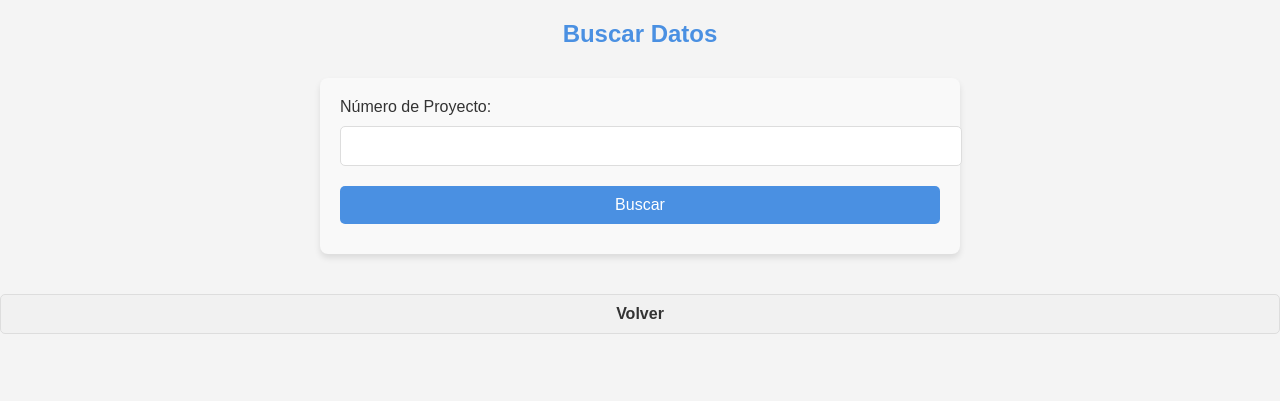
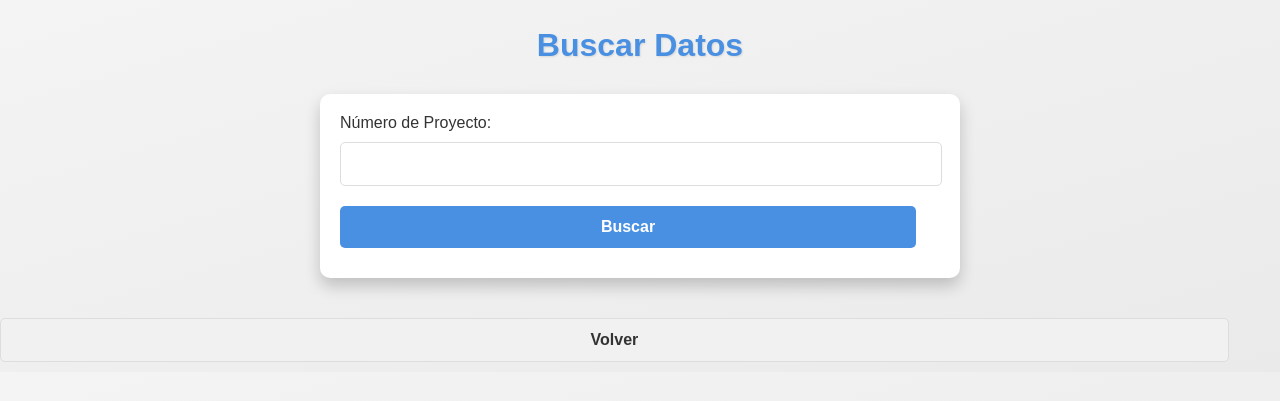
Before and after one commit to danny-calderon/php, a PHP site: page /buscar.php in a window 1280 px wide. Shown: the top 401 px of the page. Run offline with PHP 8.4, Linux system fonts and the light colour scheme.

Commit message:
añadimos cambios en los css

```diff
--- a/faltas/src/style.css
+++ b/faltas/src/style.css
@@ -3,7 +3,7 @@ body {
     font-family: 'Arial', sans-serif;
     margin: 0;
     padding: 0;
-    background-color: #f4f4f4; /* Fondo blanco apagado */
+    background: linear-gradient(to bottom right, #f4f4f4, #eaeaea); /* Gradiente de fondo */
     color: #333; /* Texto oscuro para buena legibilidad */
 }
 
@@ -11,6 +11,9 @@ body {
 h2 {
     color: #4A90E2; /* Azul celeste */
     text-align: center;
+    margin-bottom: 20px; /* Espacio inferior para separación */
+    font-size: 2em; /* Tamaño de fuente más grande */
+    text-shadow: 1px 1px 2px rgba(0, 0, 0, 0.1); /* Sombra de texto */
 }
 
 /* Formularios y botones */
@@ -18,19 +21,21 @@ form {
     max-width: 600px;
     margin: 30px auto;
     padding: 20px;
-    background-color: #f9f9f9; /* Fondo gris suave */
-    border-radius: 8px;
-    box-shadow: 0 4px 6px rgba(0, 0, 0, 0.1);
+    background-color: #ffffff; /* Fondo blanco */
+    border-radius: 10px; /* Esquinas más redondeadas */
+    box-shadow: 0 8px 16px rgba(0, 0, 0, 0.2); /* Sombra más pronunciada */
 }
 
-/* Inputs y botones */
+/* Inputs, selects y botones */
 input, select, button {
-    width: 100%;
-    padding: 10px;
+    width: 96%;
+    padding: 12px; /* Mayor padding para comodidad */
     margin: 10px 0;
     border-radius: 5px;
     border: 1px solid #ddd; /* Borde gris claro */
     font-size: 16px;
+    transition: border-color 0.3s, box-shadow 0.3s; /* Transición suave para el borde y sombra */
+    text-align: center;
 }
 
 /* Estilo del botón */
@@ -39,24 +44,30 @@ button {
     color: white;
     cursor: pointer;
     border: none;
+    font-weight: bold; /* Texto en negrita */
 }
 
 /* Cambia el color del botón al pasar el cursor (hover) */
 button:hover {
     background-color: #357ABD; /* Azul más oscuro */
+    box-shadow: 0 4px 8px rgba(0, 0, 0, 0.2); /* Sombra al pasar el cursor */
 }
 
 /* Estilo del enlace de volver */
+a {
+    text-decoration: none; /* Sin subrayado */
+}
+
 a button {
-    background-color: #f1f1f1;
-    border: 1px solid #ddd;
-    color: #333;
+    background-color: #f1f1f1; /* Fondo gris claro */
+    border: 1px solid #ddd; /* Borde gris claro */
+    color: #333; /* Texto oscuro */
     font-weight: bold;
 }
 
 /* Cambiar color del botón al pasar el cursor */
 a button:hover {
-    background-color: #ddd;
+    background-color: #ddd; /* Fondo gris más oscuro */
 }
 
 /* Estilo de los mensajes */
@@ -65,16 +76,19 @@ a button:hover {
     margin: 20px 0;
     border-radius: 5px;
     font-size: 16px;
+    transition: background-color 0.3s; /* Transición suave para el fondo */
 }
 
+/* Estilo de mensajes de error */
 .aviso.error {
-    background-color: #f8d7da;
-    color: #721c24;
-    border: 1px solid #f5c6cb;
+    background-color: #f8d7da; /* Fondo rojo claro */
+    color: #721c24; /* Texto rojo oscuro */
+    border: 1px solid #f5c6cb; /* Borde rojo claro */
 }
 
+/* Estilo de mensajes de éxito */
 .aviso.exito {
-    background-color: #d4edda;
-    color: #155724;
-    border: 1px solid #c3e6cb;
+    background-color: #d4edda; /* Fondo verde claro */
+    color: #155724; /* Texto verde oscuro */
+    border: 1px solid #c3e6cb; /* Borde verde claro */
 }
```
Also changed, not shown: 2 other files.
